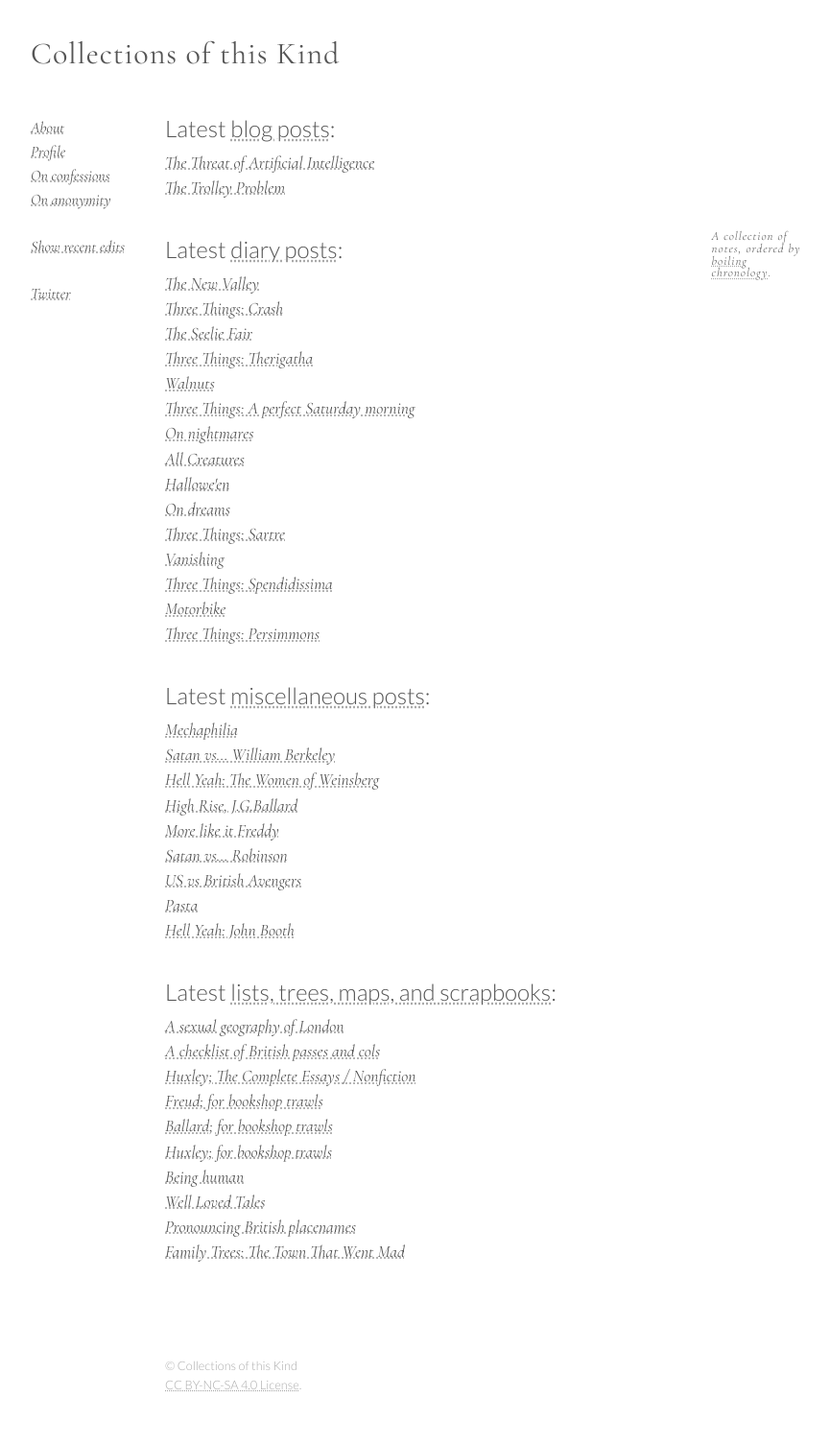
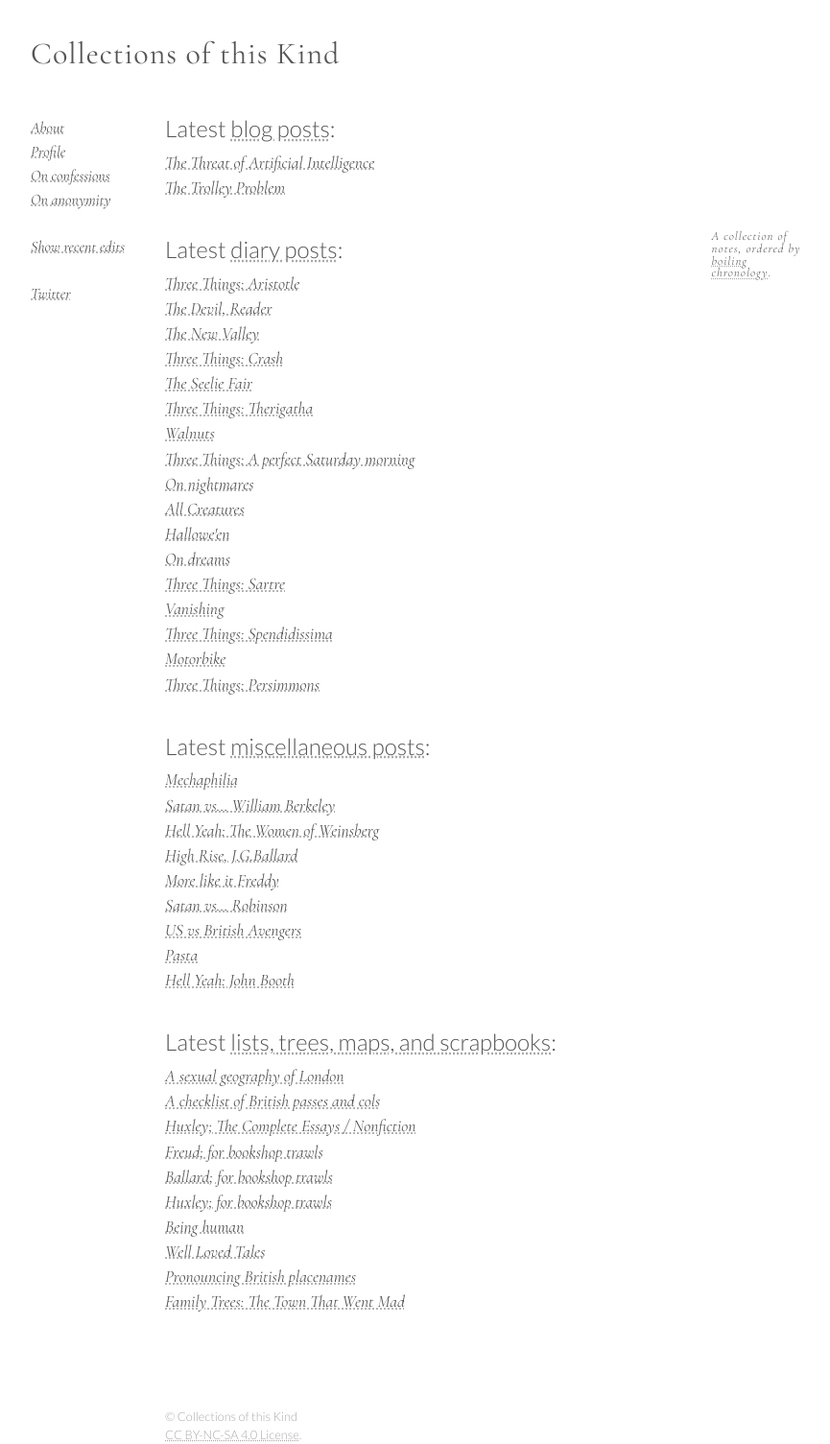
Before and after one commit to CollectionsOfThisKind/collectionsofthiskind.github.io, a Jekyll site: the page built from index.html, in a window 1280 px wide. Shown: the whole page at 96% size, without its empty margins (78-943 px from the left). Built offline with Jekyll 4.4.1, drawn with Linux system fonts in a browser that asks for light colours; before the commit the page ends 1453 px from its top, so only the background shows below that.

Commit message:
Add files via upload

```diff
--- a/index.html
+++ b/index.html
@@ -46,6 +46,8 @@ A collection of notes, ordered by <a href="/pages/about/boiling.html">boiling ch
 <h2 name="diary">Latest <a href="pages/diary/index.html">diary posts</a>:</h2>
 
 <ul class="new">
+<li><a href="pages/diary/three-aristotle.html">Three Things: Aristotle</a></li>
+<li><a href="pages/diary/thedevilreader.html">The Devil, Reader</a></li>
 <li><a href="pages/diary/thevalley.html">The New Valley</a></li>
 <li><a href="pages/diary/three-ballard.html">Three Things: Crash</a></li>
 <li><a href="pages/diary/thefair.html">The Seelie Fair</a></li>
```
